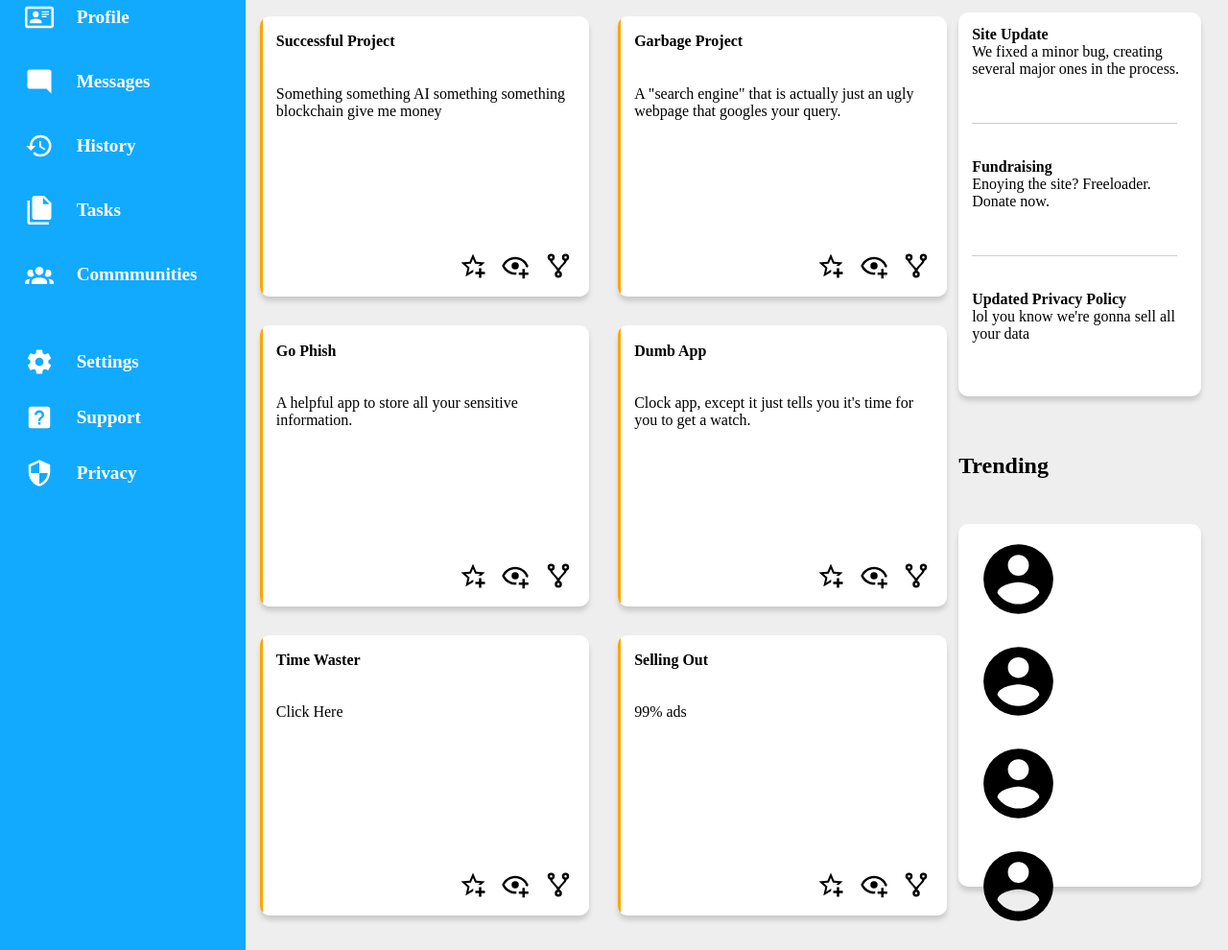
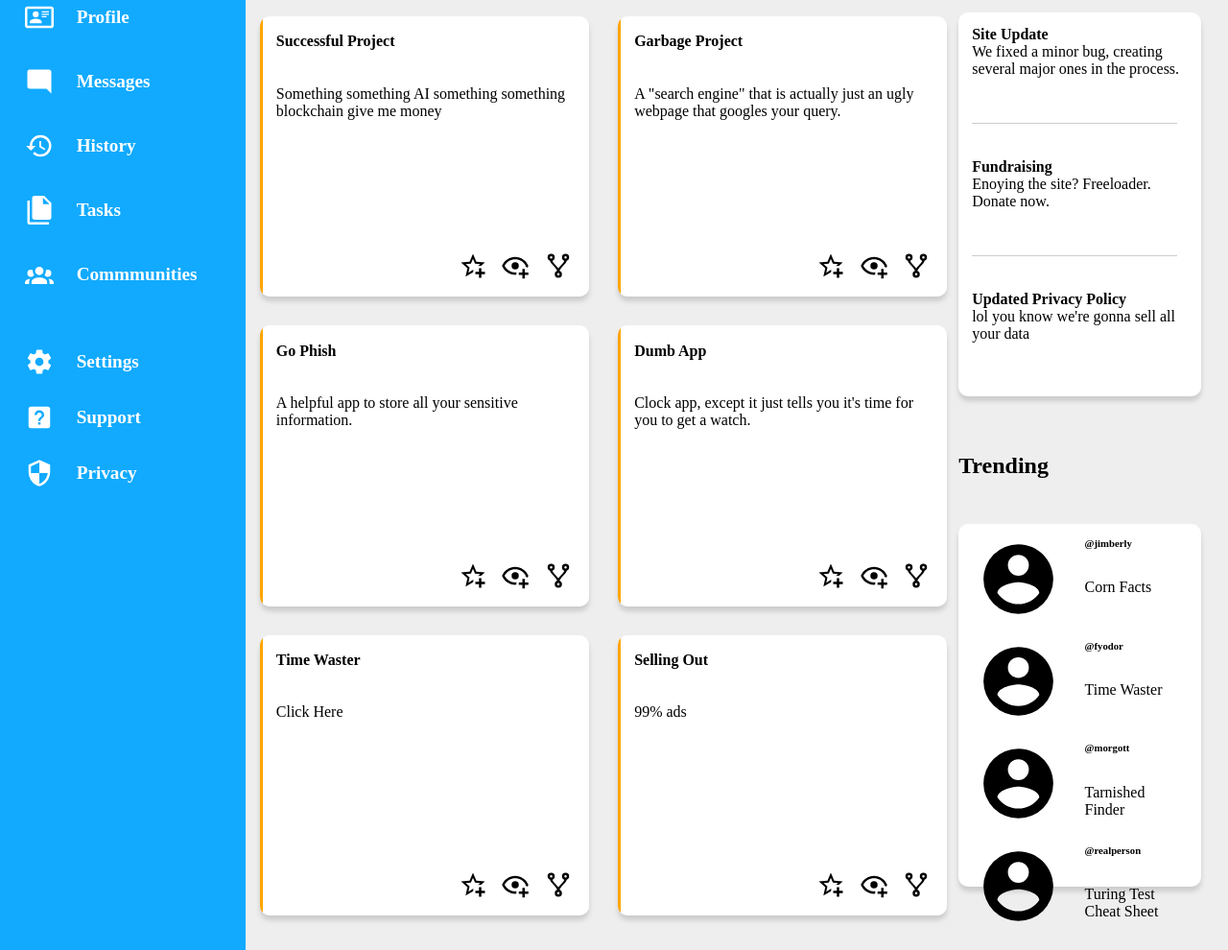
Before and after one commit to kylestewart1/admin-dashboard, a plain HTML site: page index.html in a window 1280 px wide. Shown: the part 226-1216 px from the top of the page at 96% size. Drawn offline with Linux system fonts and the light colour scheme.

Commit message:
added trending items

```diff
--- a/index.html
+++ b/index.html
@@ -140,23 +140,23 @@
             <div class="trending">
                 <img class="profile-pic" src="icons/account-circle.svg" alt="">
                 <div>
-                    <h6></h6>
-                    <p></p>
+                    <h6>@jimberly</h6>
+                    <p>Corn Facts</p>
                 </div>
                 <img class="profile-pic" src="icons/account-circle.svg" alt="">
                 <div>
-                    <h6></h6>
-                    <p></p>
+                    <h6>@fyodor</h6>
+                    <p>Time Waster</p>
                 </div>
                 <img class="profile-pic" src="icons/account-circle.svg" alt="">
                 <div>
-                    <h6></h6>
-                    <p></p>
+                    <h6>@morgott</h6>
+                    <p>Tarnished Finder</p>
                 </div>
                 <img class="profile-pic" src="icons/account-circle.svg" alt="">
                 <div>
-                    <h6></h6>
-                    <p></p>
+                    <h6>@realperson</h6>
+                    <p>Turing Test Cheat Sheet</p>
                 </div>
             </div>
         </div>
--- a/style.css
+++ b/style.css
@@ -242,6 +242,7 @@ input {
 }
 
 .trending > div {
+    height: 90%;
     display: grid;
     grid-template-rows: 1fr 1fr;
 }
```
